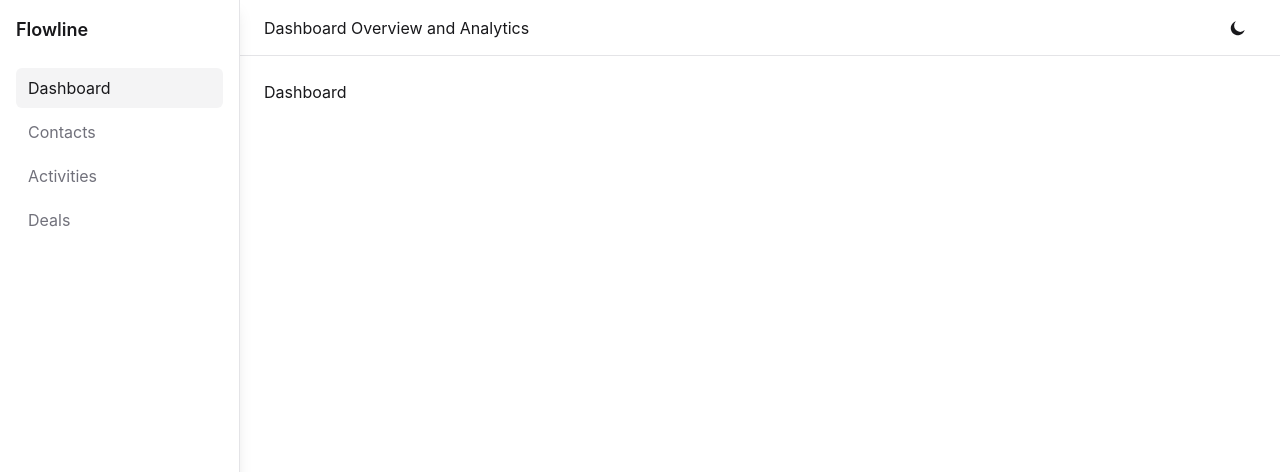
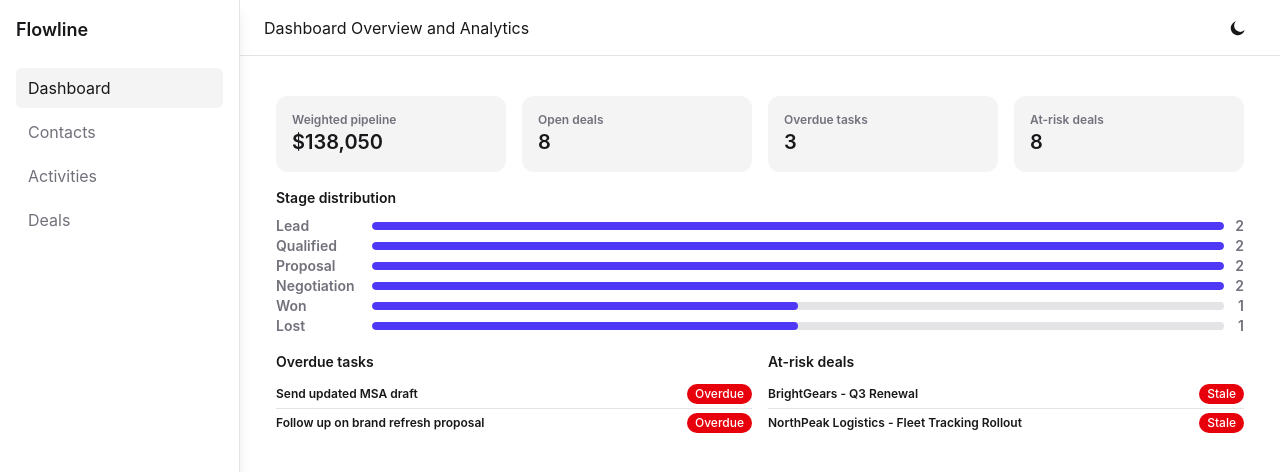
Before and after one commit to FiratCanTas/flowline, a React (Vite) app: page / in a window 1280 px wide. Shown: the top 472 px of the page. Built offline with nearby package versions, Linux system fonts and the light colour scheme.

Commit message:
feat: add dashboard page

```diff
--- a/src/pages/Dashboard.jsx
+++ b/src/pages/Dashboard.jsx
@@ -1,4 +1,132 @@
+import { useQuery } from '@tanstack/react-query';
+import { getDeals } from '../features/deals/api/deals';
+import { getStageDistribution } from '../features/dashboard/utils';
+import { getWeightedPipelineValue, isDealStale } from '../features/deals/utils';
+import { isTaskOverdue } from '../features/activities/utils';
+import Badge from '../components/ui/Badge';
+import { getActivities } from '../features/activities/api/activities';
+
 const Dashboard = () => {
-  return <>Dashboard</>;
+  const {
+    data: deals,
+    isLoading: isDealsLoading,
+    error: dealsError,
+  } = useQuery({
+    queryKey: ['deals'],
+    queryFn: getDeals,
+  });
+
+  const {
+    data: activities,
+    isLoading: isActivitiesLoading,
+    error: activitiesError,
+  } = useQuery({
+    queryKey: ['activities'],
+    queryFn: getActivities,
+  });
+
+  if (isDealsLoading || isActivitiesLoading) return <p>Loading...</p>;
+  else if (dealsError || activitiesError)
+    return <p>Something went wrong! Error: {dealsError.message || activitiesError.message}</p>;
+
+  const distributedStages = getStageDistribution(deals);
+
+  const weightedPipeline = getWeightedPipelineValue(deals);
+
+  const maxCount = Math.max(...distributedStages.map((distributedStage) => distributedStage.count));
+
+  let overdueTasks = [];
+  if (activities.length) {
+    overdueTasks = activities.filter((activity) => isTaskOverdue(activity));
+  }
+
+  let totalOpenDeals = 0;
+  let atRiskDeals = [];
+  if (deals.length) {
+    deals.forEach((deal) => {
+      const isItStale = isDealStale(deal);
+      if (deal.stage !== 'won' && deal.stage !== 'lost') {
+        totalOpenDeals++;
+
+        if (isItStale) {
+          atRiskDeals.push(deal);
+        }
+      }
+    });
+  }
+
+  return (
+    <div>
+      <div className="bg-surface-1 grid grid-cols-2 gap-4 rounded-xl px-3 py-4 md:grid-cols-4">
+        <div className="bg-surface-2 rounded-xl p-4">
+          <p className="text-text-muted text-xs font-semibold">Weighted pipeline</p>
+          <p className="text-xl font-semibold">${weightedPipeline.toLocaleString()}</p>
+        </div>
+        <div className="bg-surface-2 rounded-xl p-4">
+          <p className="text-text-muted text-xs font-semibold">Open deals</p>
+          <p className="text-xl font-semibold">{totalOpenDeals}</p>
+        </div>
+        <div className="bg-surface-2 rounded-xl p-4">
+          <p className="text-text-muted text-xs font-semibold">Overdue tasks</p>
+          <p className="text-xl font-semibold">{overdueTasks.length}</p>
+        </div>
+        <div className="bg-surface-2 rounded-xl p-4">
+          <p className="text-text-muted text-xs font-semibold">At-risk deals</p>
+          <p className="text-xl font-semibold">{atRiskDeals.length}</p>
+        </div>
+        <div className="col-span-full">
+          <p className="mb-2 text-sm font-semibold">Stage distribution</p>
+          <div className="flex flex-col">
+            {distributedStages?.map(({ stage, count }, index) => (
+              <div
+                key={stage}
+                className={`flex items-center gap-2 ${index > 1 && 'hidden md:flex'}`}
+              >
+                <div className="text-text-muted w-22 text-sm font-semibold first-letter:uppercase">
+                  {stage}
+                </div>
+                <div className="bg-border h-2 flex-1 overflow-hidden rounded-full">
+                  <div
+                    className="bg-accent h-full rounded-full"
+                    style={{ width: `${maxCount ? (count / maxCount) * 100 : 0}%` }}
+                  />
+                </div>
+
+                <div className="text-text-muted w-3 text-right text-sm font-semibold">{count}</div>
+              </div>
+            ))}
+          </div>
+        </div>
+        <div className="col-span-2">
+          <p className="mb-2 text-sm font-semibold">Overdue tasks</p>
+          <div className="divide-border divide-y">
+            {overdueTasks?.slice(0, 2).map((overdueTask, index) => (
+              <div
+                key={overdueTask.id}
+                className={`flex items-center justify-between py-1 ${index > 0 && 'hidden md:flex'}`}
+              >
+                <p className="text-xs font-semibold">{overdueTask.title}</p>
+                <Badge variant="danger">Overdue</Badge>
+              </div>
+            ))}
+          </div>
+        </div>
+        <div className="col-span-2">
+          <p className="mb-2 text-sm font-semibold">At-risk deals</p>
+          <div className="md:divide-border md:divide-y">
+            {atRiskDeals?.slice(0, 2).map((atRiskDeal, index) => (
+              <div
+                key={atRiskDeal.id}
+                className={`flex items-center justify-between py-1 ${index > 0 && 'hidden md:flex'}`}
+              >
+                <p className="text-xs font-semibold">{atRiskDeal.title}</p>
+                <Badge variant="danger">Stale</Badge>
+              </div>
+            ))}
+          </div>
+        </div>
+      </div>
+    </div>
+  );
 };
 export default Dashboard;
```
